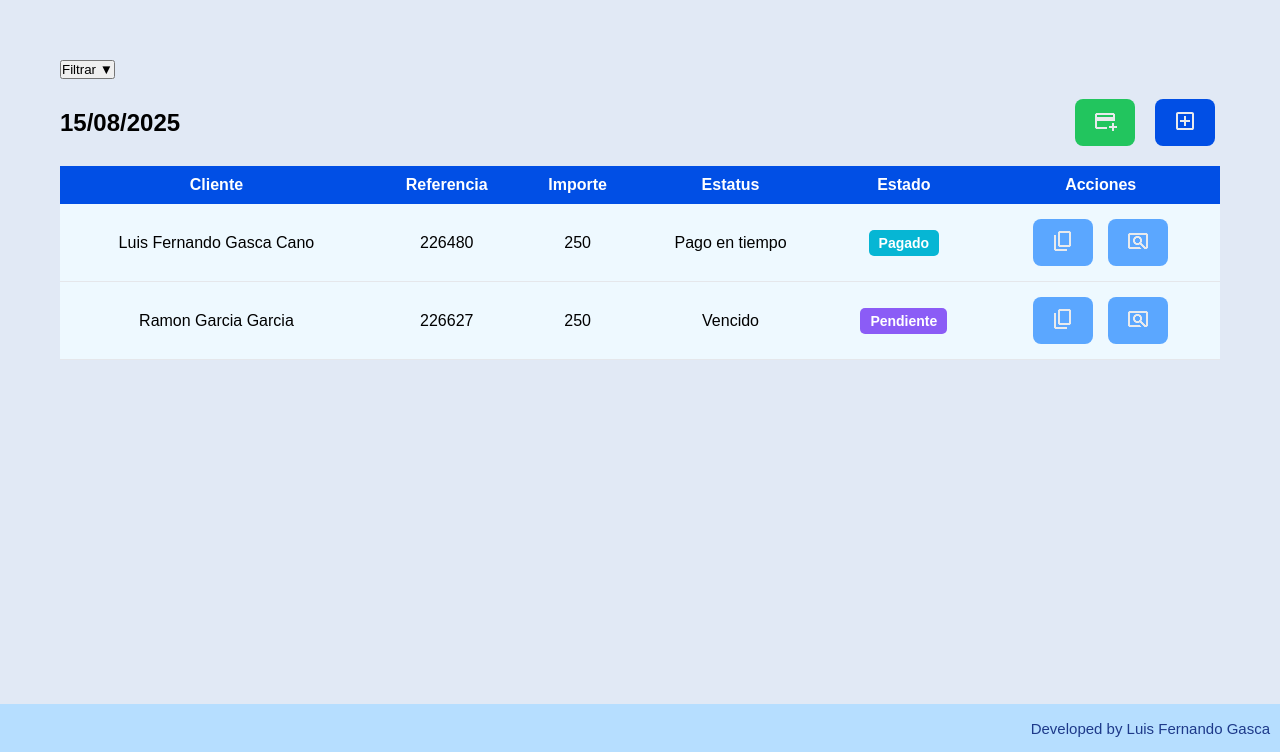
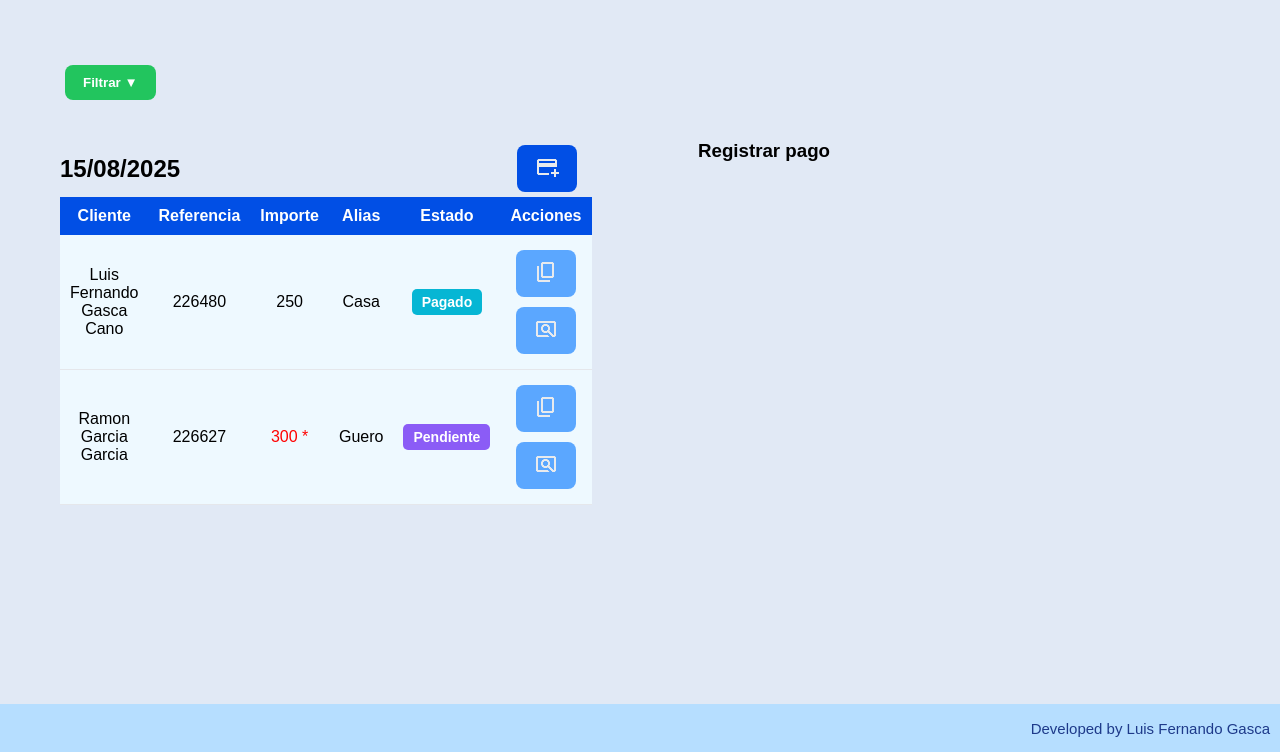
Before and after one commit to FerGC11/Sistema-Pago-Servicios, a Django app: page /pagos/index/ in a window 1280 px wide. Shown: the part 48-800 px from the top of the page. Run offline with Django 5.2, Linux system fonts and the light colour scheme.

Commit message:
Cambios en estuctura de html

```diff
--- a/apps/Pagos/static/pagos/css/pagos.css
+++ b/apps/Pagos/static/pagos/css/pagos.css
@@ -1,7 +1,16 @@
 .contenedor-pagos{
     display: flex;
     flex-direction: column;
-    gap: 15px;
+    gap: 35px;
+}
+
+.Seccion-principal-pagos{
+    display: flex;
+    justify-content: space-between;
+}
+
+.Seccion-principal-pagos__seccion-1{
+    width: 45%;
 }
 
 .seccion-acciones-pagos {
@@ -15,16 +24,11 @@
     font-weight: 550;
 }
 
-.seccion-acciones-pagos__botones {
-    display: flex;
-    gap: 10px; /* Separación entre botones */
+.boton-Filtro{
+    background-color: #22C55E;
 }
 
 .boton-NuevoServicio{
-    background-color: #22C55E;
-}
-
-.boton-RegistrarPago{
     background-color: #014fe5;
 }
 
@@ -42,3 +46,8 @@
     background-color: #8B5CF6; /* Morado */
     font-size: 14px;
 }
+
+.Seccion-principal-pagos__seccion-2{
+    width: 45%;
+    border: #014fe5;
+}
--- a/apps/Pagos/templates/pagos/Pagos.html
+++ b/apps/Pagos/templates/pagos/Pagos.html
@@ -5,15 +5,14 @@
 
 <div class="contenedor-pagos">
     <div class="seccion-filtro">
-        <button>Filtrar ▼</button>
+        <button class="botones boton-Filtro">Filtrar ▼</button>
     </div>
 
+    <div class="Seccion-principal-pagos">
+        <div class="Seccion-principal-pagos__seccion-1">
             <div class="seccion-acciones-pagos">
                 <samp>15/08/2025</samp>
-        <div class="seccion-acciones-pagos__botones">
                 <button class="botones boton-NuevoServicio"><img src="{% static 'icons/registrar.png' %}" alt="Regitrar nuevo servicio"></button>
-            <button class="botones boton-RegistrarPago"><img src="{% static 'icons/agregar.svg' %}" alt="Registrar pago"></button>
-        </div>
             </div>
 
             <div class="seccion-tabla">
@@ -23,7 +22,7 @@
                             <th>Cliente</th>
                             <th>Referencia</th>
                             <th>Importe</th>
-                    <th>Estatus</th>
+                            <th>Alias</th>
                             <th>Estado</th>
                             <th>Acciones</th>
                         </tr>
@@ -33,7 +32,7 @@
                             <td>Luis Fernando Gasca Cano</td>
                             <td>226480</td>
                             <td>250</td>
-                    <td>Pago en tiempo</td>
+                            <td>Casa</td>
                             <td><span class="estatus estatus-pagado">Pagado</span></td>
                             <td>
                                 <button class="botones botones-Acciones " title="Copiar"><img src="{% static 'icons/copy.png' %}" alt="Icono copiar"></button>
@@ -43,8 +42,8 @@
                         <tr>
                             <td>Ramon Garcia Garcia</td>
                             <td>226627</td>
-                    <td>250</td>
-                    <td>Vencido</td>
+                            <td style="color: red;">300 *</td>
+                            <td>Guero</td>
                             <td><span class="estatus estatus-pendiente">Pendiente</span></td>
                             <td>
                                 <button class="botones botones-Acciones" title="Copiar"><img src="{% static 'icons/copy.png' %}" alt="Icono copiar"></button>
@@ -55,5 +54,18 @@
                 </table>
             </div>
         </div>
+        <div class="Seccion-principal-pagos__seccion-2">
+            <div class="">
+
+            </div>
+            <div class="seccion-formulario">
+                <h3>Registrar pago</h3>
+                <form action="">
+
+                </form>
+            </div>
+        </div>
+    </div>
+</div>
 
 {% endblock %}
```
Lines whose indentation alone changed are shown as unchanged.
